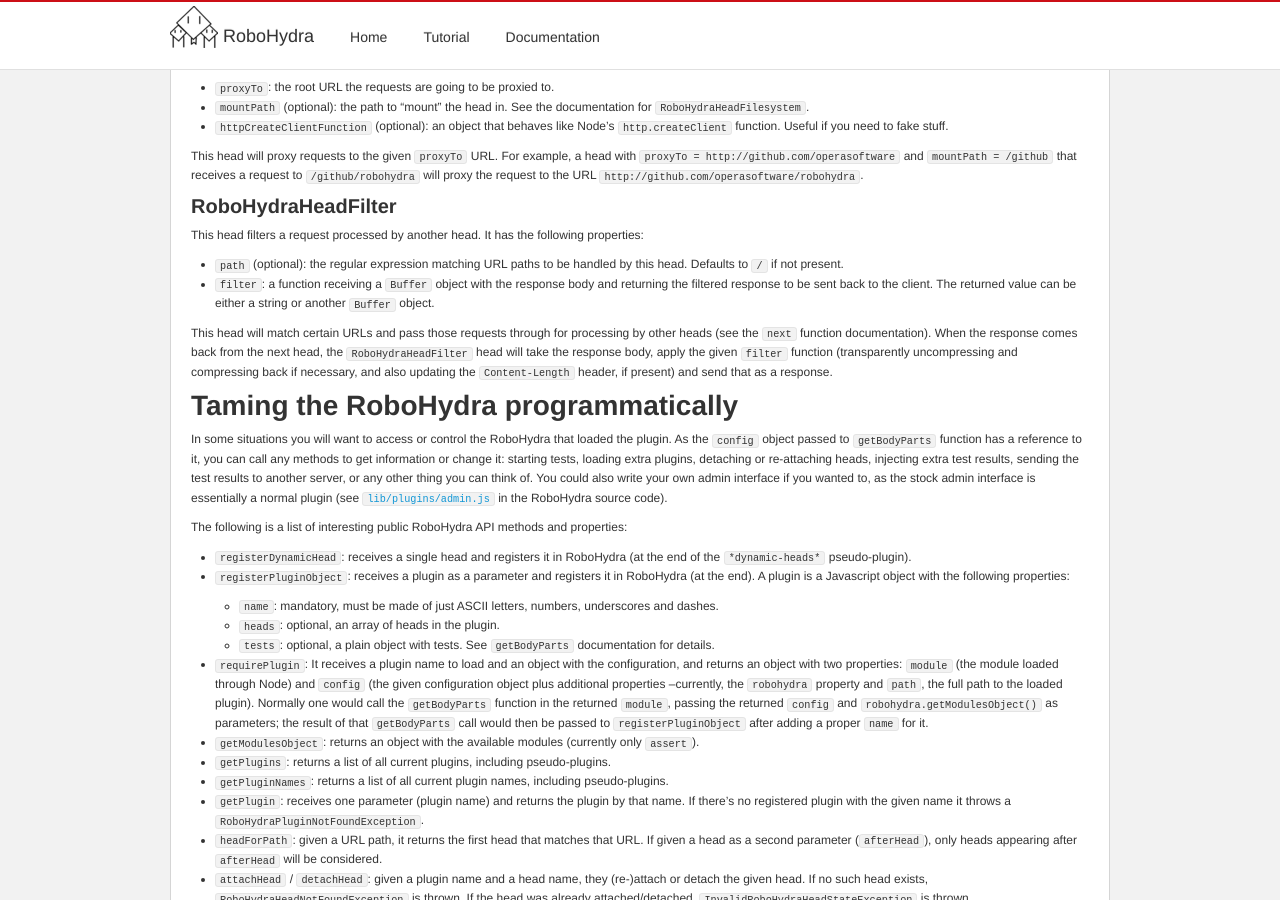
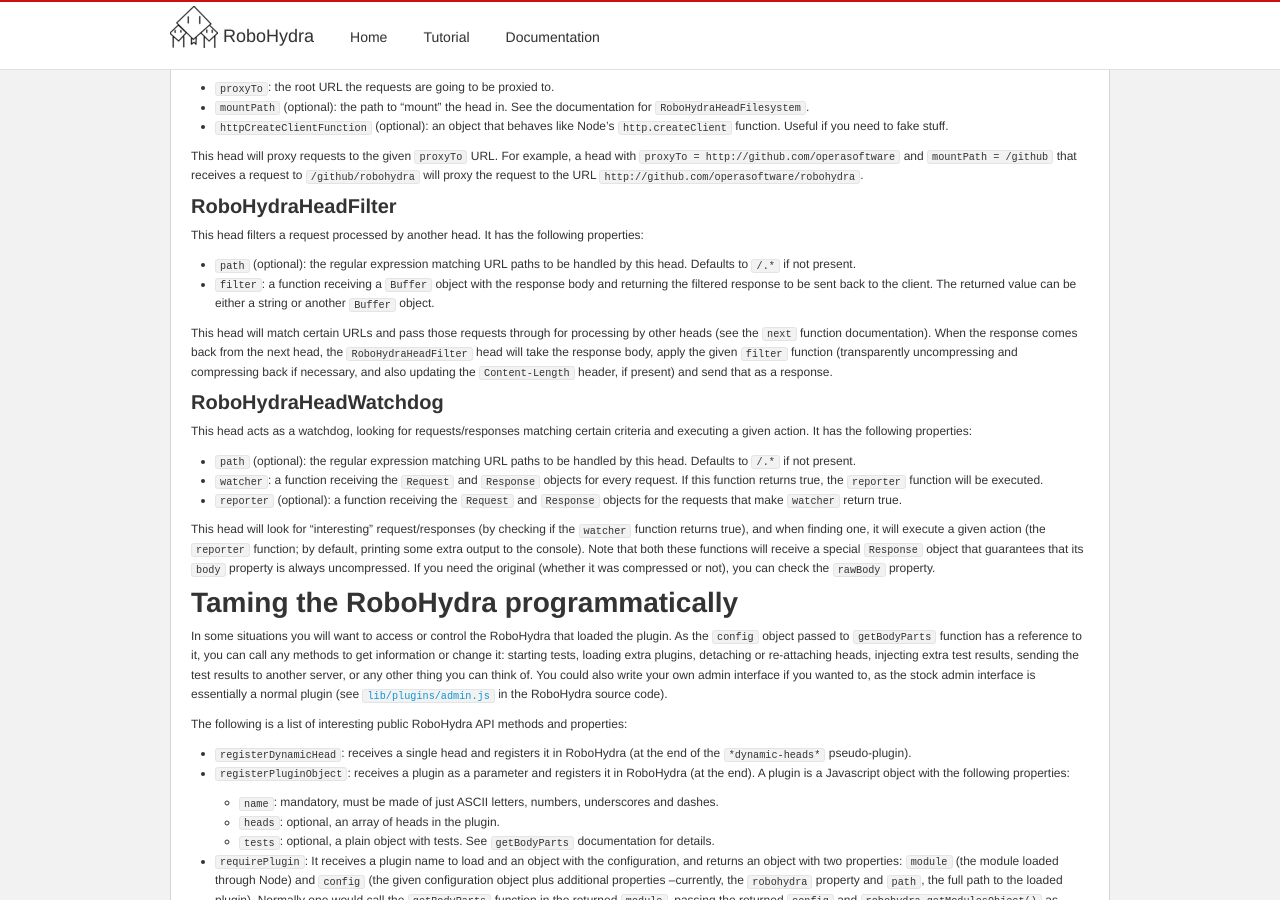
Before and after one commit to robohydra/robohydra, a Jekyll site: the page built from documentation/index.md, in a window 1280 px wide and 900 px high, scrolled down 3809 px. Built offline with Jekyll 4.4.1, drawn with Linux system fonts in a browser that asks for light colours; some of the changed text lies outside the part shown.

Commit message:
Add documentation for the new RoboHydraHeadWatchdog

```diff
--- a/documentation/index.md
+++ b/documentation/index.md
@@ -320,8 +320,8 @@ Other kinds of heads
 --------------------
 Apart from the generic RoboHydra head, there are other classes of
 heads available. Namely, `RoboHydraHeadStatic`,
-`RoboHydraHeadFilesystem`, `RoboHydraHeadProxy` and
-`RoboHydraHeadFilter`.
+`RoboHydraHeadFilesystem`, `RoboHydraHeadProxy`,
+`RoboHydraHeadFilter` and `RoboHydraHeadWatchdog`.
 
 
 ### RoboHydraHeadStatic
@@ -399,7 +399,7 @@ This head filters a request processed by another head. It has the
 following properties:
 
 * `path` (optional): the regular expression matching URL paths to be
-  handled by this head. Defaults to `/` if not present.
+  handled by this head. Defaults to `/.*` if not present.
 * `filter`: a function receiving a `Buffer` object with the response
   body and returning the filtered response to be sent back to the
   client. The returned value can be either a string or another
@@ -412,6 +412,28 @@ documentation). When the response comes back from the next head, the
 given `filter` function (transparently uncompressing and compressing
 back if necessary, and also updating the `Content-Length` header, if
 present) and send that as a response.
+
+
+### RoboHydraHeadWatchdog
+This head acts as a watchdog, looking for requests/responses matching
+certain criteria and executing a given action. It has the following
+properties:
+
+* `path` (optional): the regular expression matching URL paths to be
+  handled by this head. Defaults to `/.*` if not present.
+* `watcher`: a function receiving the `Request` and `Response` objects
+  for every request. If this function returns true, the `reporter`
+  function will be executed.
+* `reporter` (optional): a function receiving the `Request` and
+  `Response` objects for the requests that make `watcher` return true.
+
+This head will look for "interesting" request/responses (by checking
+if the `watcher` function returns true), and when finding one, it will
+execute a given action (the `reporter` function; by default, printing
+some extra output to the console). Note that both these functions will
+receive a special `Response` object that guarantees that its `body`
+property is always uncompressed. If you need the original (whether it
+was compressed or not), you can check the `rawBody` property.
 
 
 Taming the RoboHydra programmatically
```
